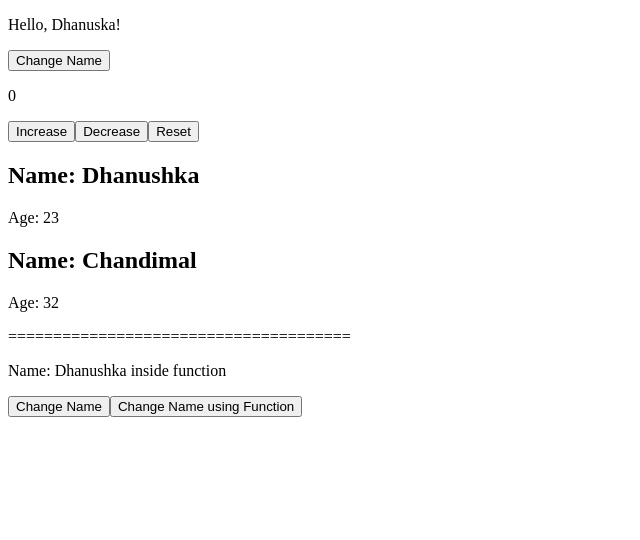
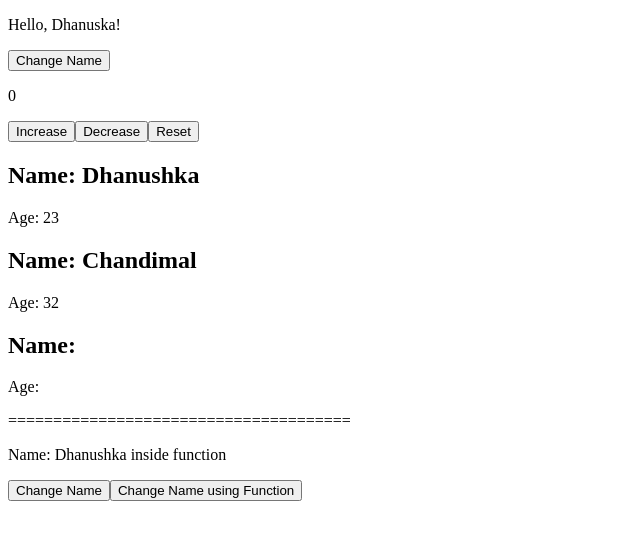
Before and after one commit to DhanushkaChandimal/react-state-and-props, a React (Vite) app: page / in a window 1280 px wide. Shown: the top 540 px of the page, without its empty margins (0-640 px from the left). Built offline with nearby package versions, Linux system fonts and the light colour scheme.

Commit message:
Default props. But this one is not working after version 18

```diff
--- a/src/PropsReceiver.jsx
+++ b/src/PropsReceiver.jsx
@@ -9,4 +9,10 @@ function PropsReceiver(props) {
     )
 }
 
-export default PropsReceiver
+// This one is not working after React version 18
+PropsReceiver.defaultProps = {
+    name: 'default',
+    age: '2025'
+}
+
+export default PropsReceiver;
--- a/src/PropsSender.jsx
+++ b/src/PropsSender.jsx
@@ -6,6 +6,7 @@ function PropsSender() {
         <>
             <PropsReceiver name="Dhanushka" age="23"/>
             <PropsReceiver name="Chandimal" age="32"/>
+            <PropsReceiver/>
         </>
     )
 }
```
